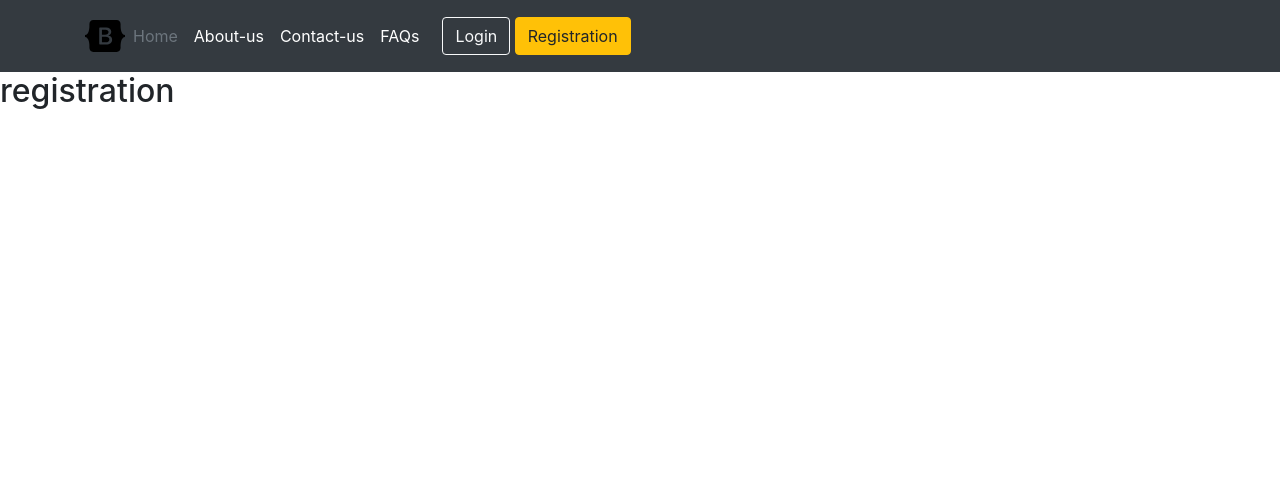
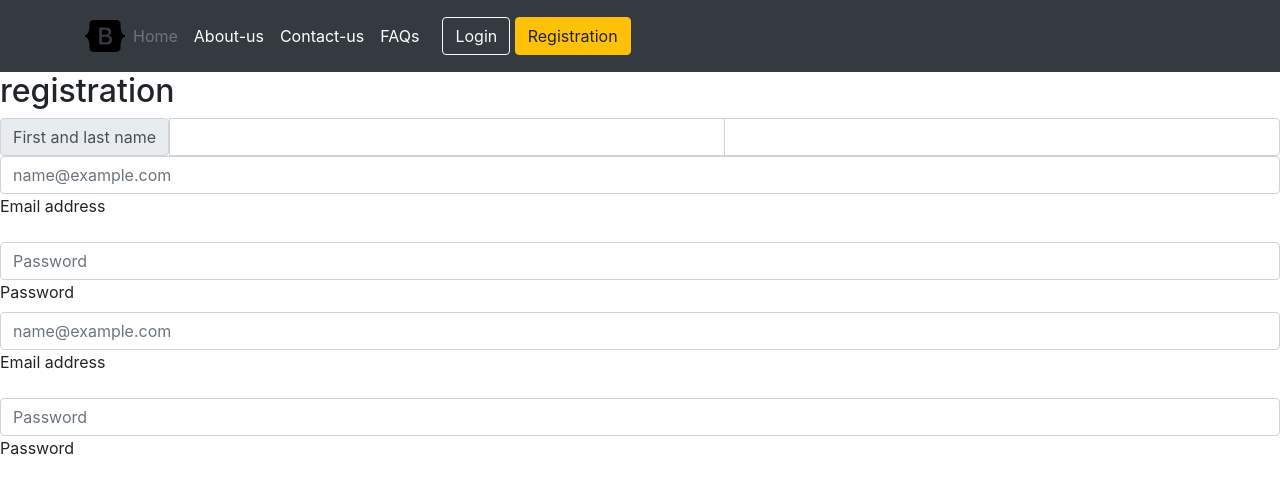
Before and after one commit to blaz-k/Projects, a Flask app: page /registration in a window 1280 px wide. Shown: the top 494 px of the page. Run offline with Flask 2, Linux system fonts and the light colour scheme; some libraries are stand-ins or nearby versions.

Commit message:
no message

```diff
--- a/avto-biznis/templates/base.html
+++ b/avto-biznis/templates/base.html
@@ -3,11 +3,9 @@
   <head>
     <meta charset="UTF-8">
     <title>Title</title>
-
-
     <!-- Bootstrap core CSS -->
     <link href="../static/assets/dist/css/bootstrap.min.css" rel="stylesheet">
-      <link rel="canonical" href="https://getbootstrap.com/docs/5.0/examples/sign-in/">
+    <link rel="canonical" href="https://getbootstrap.com/docs/5.0/examples/sign-in/">
 
     <!-- Custom styles for this template -->
     <link href="/static/css/headers.css" rel="stylesheet">
@@ -54,7 +52,7 @@
 
     {% block content %}
     {% endblock content %}
-
+    <script src="../static/assets/dist/js/bootstrap.bundle.min.js"></script>
   </body>
 
 </html>
--- a/avto-biznis/templates/registration.html
+++ b/avto-biznis/templates/registration.html
@@ -4,6 +4,26 @@
 
 
 {% block content %}
-<h2>registration</h2>
-
+    <h2>registration</h2>
+    <div class="input-group">
+      <span class="input-group-text">First and last name</span>
+      <input type="text" aria-label="First name" class="form-control">
+      <input type="text" aria-label="Last name" class="form-control">
+    </div>
+    <div class="form-floating mb-3">
+      <input type="email" class="form-control" id="" placeholder="name@example.com">
+      <label for="floatingInput">Email address</label>
+    </div>
+    <div class="form-floating">
+      <input type="password" class="form-control" id="floatingPassword" placeholder="Password">
+      <label for="floatingPassword">Password</label>
+    </div>
+    <div class="form-floating mb-3">
+      <input type="email" class="form-control" id="floatingInput" placeholder="name@example.com">
+      <label for="floatingInput">Email address</label>
+    </div>
+    <div class="form-floating">
+      <input type="password" class="form-control" id="floatingPassword" placeholder="Password">
+      <label for="floatingPassword">Password</label>
+    </div>
 {% endblock content %}
```
